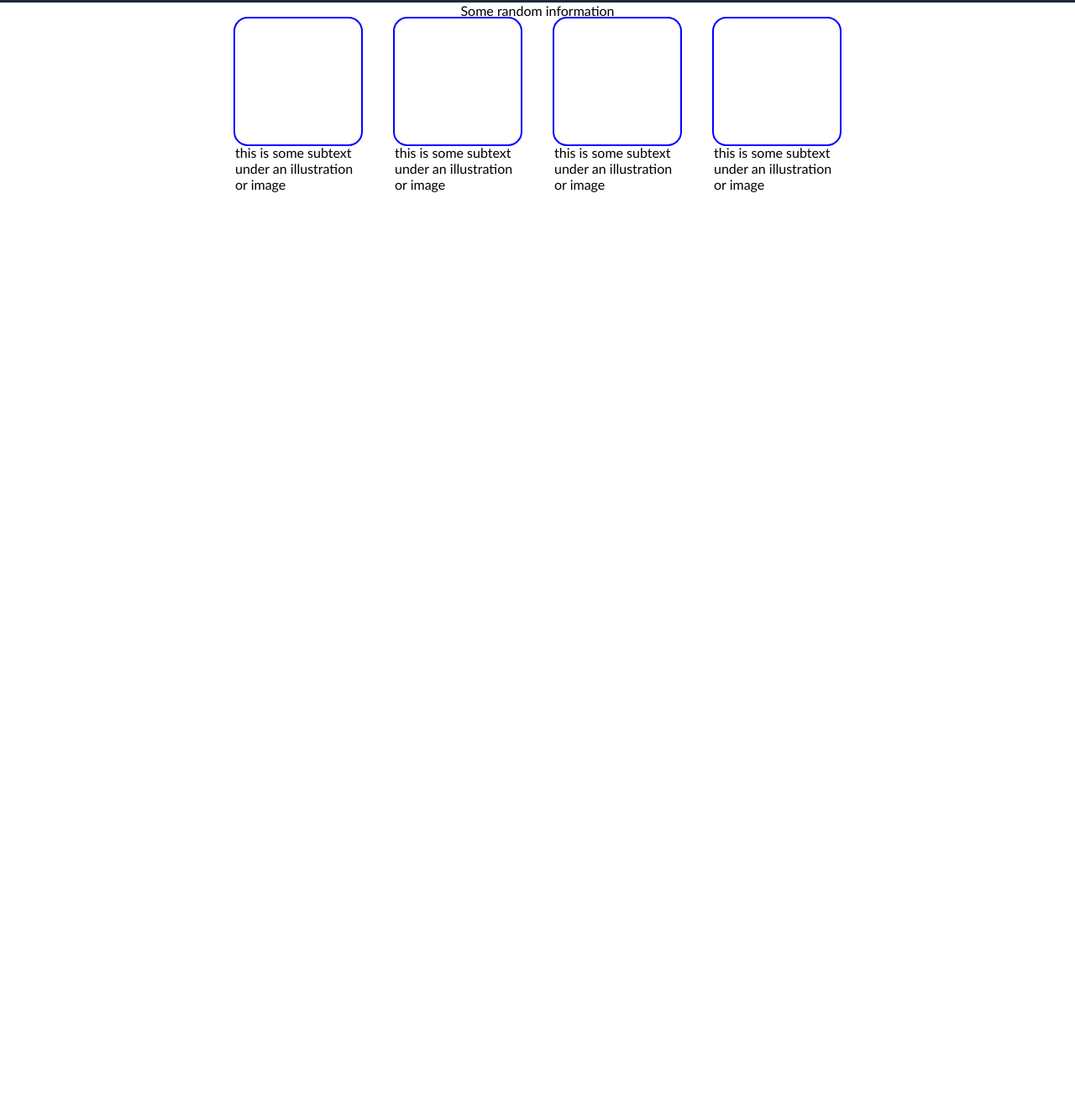
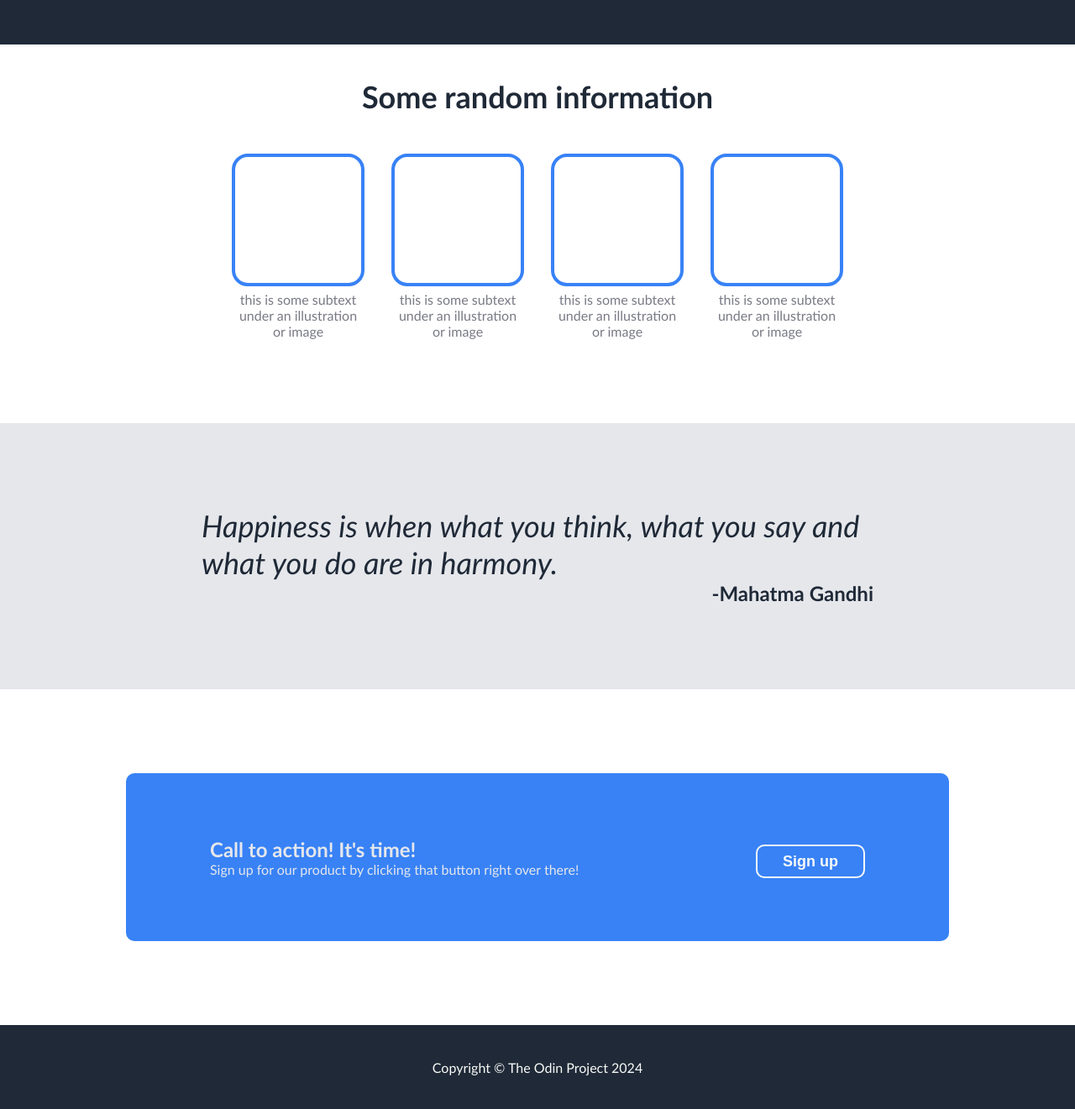
Before and after one commit to jvp18/landing-page, a plain HTML site: page index.html in a window 1280 px wide. Shown: the part 447-1768 px from the top of the page at 84% size. Before the commit the page ends 800 px from the top, so only its background shows below. Drawn offline with Linux system fonts and the light colour scheme.

Commit message:
Completed the html file and css Template is finished Will go back to edit this with actual content for the website

```diff
--- a/index.html
+++ b/index.html
@@ -29,21 +29,40 @@
         <div class="box-container">
             <div class="box-text">
                 <div class="box"></div>
-                <div>this is some subtext under an illustration or image</div>
+                <div class="text">this is some subtext under an illustration or image</div>
             </div>
             <div class="box-text">
                 <div class="box"></div>
-                <div>this is some subtext under an illustration or image</div>
+                <div class="text">this is some subtext under an illustration or image</div>
             </div>
             <div class="box-text">
                 <div class="box"></div>
-                <div>this is some subtext under an illustration or image</div>
+                <div class="text">this is some subtext under an illustration or image</div>
             </div>
             <div class="box-text">
                 <div class="box"></div>
-                <div>this is some subtext under an illustration or image</div>
+                <div class="text">this is some subtext under an illustration or image</div>
             </div>
         </div>
-
+        <div class="quote-container">
+            <div class="quote-author">
+                <div class="quote">Happiness is when what you think, what you say and what you do are in harmony.</div>
+                <div class="author">-Mahatma Gandhi</div>
+            </div>
+        </div>
+        <div class="action-container">
+            <div class="action-nested-container">
+                <div class="action-nested">
+                    <div class="call-container">
+                        <div class="action-text">Call to action! It's time!</div>
+                        <div class="sign-up-text">Sign up for our product by clicking that button right over there!</div>
+                    </div>
+                    <button class="sign-up-button">Sign up</button>
+                </div>
+            </div>
+        </div>
+        <div class="footer">
+            <div class="footer-text">Copyright &#169 The Odin Project 2024</div>
+        </div>
     </body>
 </html>
--- a/style.css
+++ b/style.css
@@ -13,13 +13,14 @@ body {
 
 .header {
     background-color: #1F2937 ;
-    height: 450px;
+    height: 500px;
     padding:  20px 150px 0;
 }
 
 .top-header {
     display: flex;
     gap: 15px;
+    padding: 0 50px;
     margin-bottom: 100px;
 }
 
@@ -41,19 +42,21 @@ a, .small-description {
 
 .bottom-header {
     display: flex;
+    flex: wrap;
     justify-content: space-between;
+    padding: 0 50px;
 }
-
 
 .description {
     display: flex;
+    align-self: center;
+    flex-grow: 1 1 auto;
     flex-direction: column;
-    max-width: 400px;
     min-width: 400px;
-    flex-shrink: 0;
 }
 
 .large-description{
+    flex-grow: 1 1 auto;
     font-size: 48px;
     font-weight: 1000;
     color: #F9FAF8;
@@ -75,8 +78,11 @@ button {
 .image-placeholder {
     display: flex;
     justify-content: center;
+    align-items: center;
     background-color: rgb(121, 122, 133);
-    width: 500px;
+    min-width: 500px;
+    max-width: 500px;
+    min-height: 250px;
 }
 
 .image-text {
@@ -86,12 +92,18 @@ button {
 
 .content-info {
     text-align: center;
+    color: #1F2937;
+    font-size: 36px;
+    font-weight: 1000;
+    padding-top: 40px;
+    margin-bottom: 50px;
 }
 
 .box-container {
     display: flex;
     justify-content: center;
     gap: 40px;
+    margin-top: 50px;
 }
 
 .box-text {
@@ -104,10 +116,99 @@ button {
     border-radius: 15px;
     height: 150px;
     width: 150px;
-    outline: solid blue 2px;
-
+    outline: solid #3882F6 4px;
 }
 
 .text {
-    align-self: center;
+    text-align: center;
+    padding-top: 10px;
+    color: rgb(121, 122, 133);
+    font-weight: 500;
 }
+
+.quote-container {
+    display: flex;
+    justify-content: center;
+    padding: 100px 300px;
+    margin-top: 100px;
+    background-color: #E5E7EB;
+}
+
+.quote-author {
+    display: flex;
+    justify-content: center;
+    flex-direction: column;
+    min-width: 800px;
+}
+
+.quote {
+    font-size: 36px;
+    font-style: italic;
+    font-weight: 100;
+    color: #1F2937;
+}
+
+.author {
+    align-self: flex-end;
+    font-size: 24px;
+    color: #1F2937;
+    font-weight: 800;
+}
+
+.action-container {
+    display: flex;
+    padding: 100px 150px;
+    justify-content: center;
+}
+
+.action-nested-container{
+    display: flex;
+    flex: 1 0 auto;
+    justify-content: center;
+    background-color: #3882F6;
+    height: 200px ;
+    min-width: 800px;
+    max-width: 1200px;
+    border-radius: 10px;
+}
+
+.action-nested {
+    display: flex;
+    flex: 1 0 auto;
+    padding: 0 100px;
+    justify-content: space-between;
+    align-items: center;
+}
+
+.call-container {
+    flex-shrink: 0;
+    flex-direction: column;
+    justify-content: flex-start;
+}
+
+.action-text{
+    font-size: 24px;
+    font-weight: 700;
+    color: #E5E7EB;
+}
+
+.sign-up-text{
+    color: #E5E7EB;
+}
+
+.sign-up-button{
+    flex-shrink: 0;
+    border: 2px solid #F9FAF8;
+}
+
+.footer {
+    display: flex;
+    height: 100px;
+    background-color: #1F2937;
+    justify-content: center;
+    align-items: center;
+}
+
+.footer-text {
+    color: #F9FAF8;
+}
```
